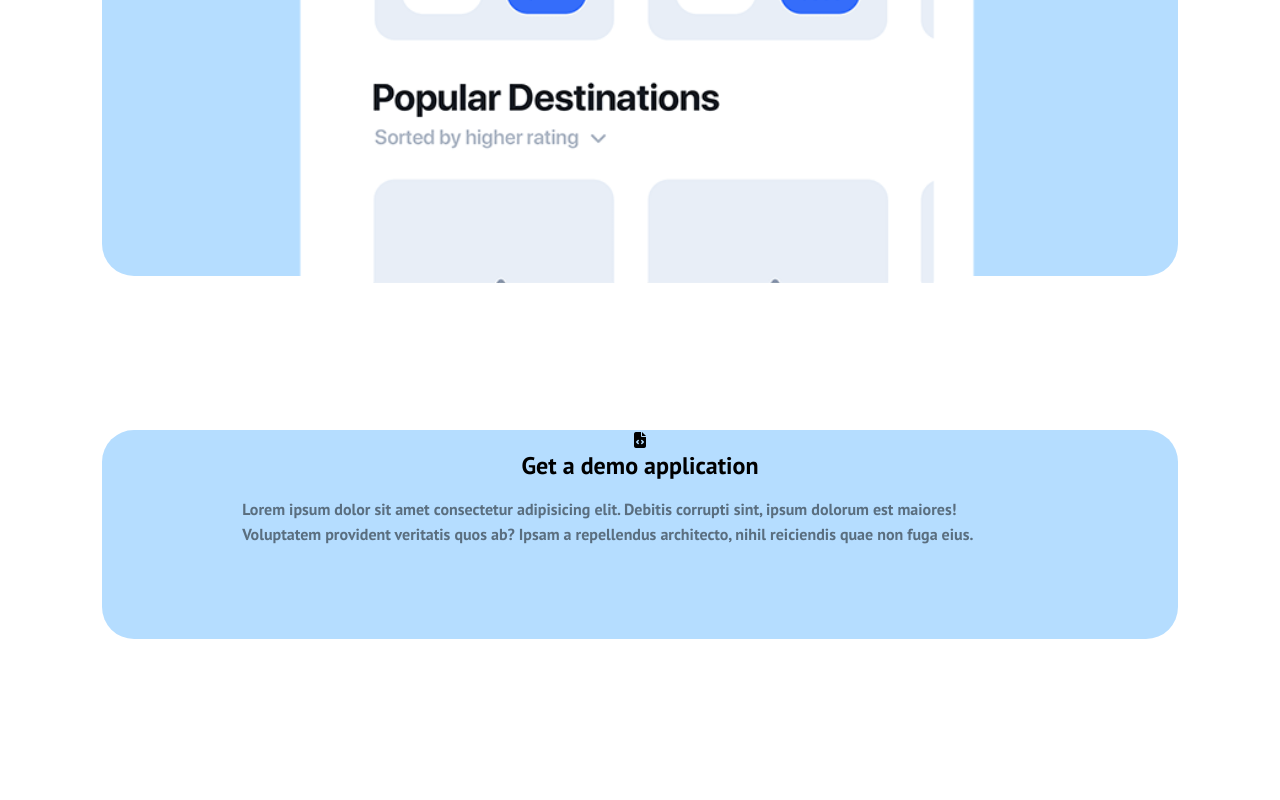
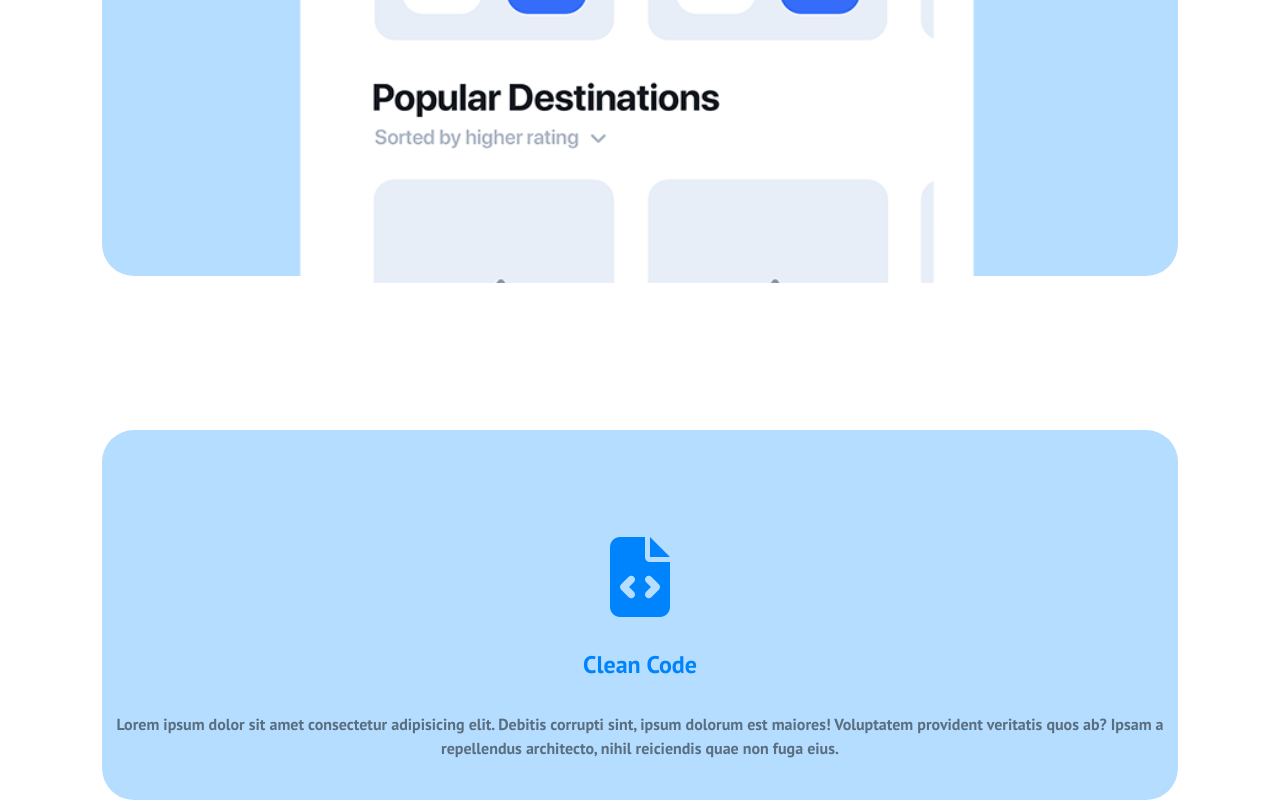
Before and after one commit to Huntney1/htmlcss-responsive-layout, a plain HTML site: page index.html in a window 1280 px wide. Shown: the part 1237-2037 px from the top of the page. Before the commit the page ends 1892 px from the top, so only its background shows below. Drawn offline with Linux system fonts and the light colour scheme.

Commit message:
2° card

```diff
--- a/css/style.css
+++ b/css/style.css
@@ -79,7 +79,7 @@ body {
 
 .row-sec-card {
     width: 100%;
-   text-align: center;
+    text-align: center;
     /* border: 1px solid black; */
 
 }
@@ -97,10 +97,13 @@ body {
 .title-col-card {
     color: rgba(0, 132, 253, 255);
     line-height: 3rem;
-    margin-top: 4%;
     text-align: center;
 }
 
+
+.title-col-card h1 {
+    margin-top: 5%;
+}
 
 .p-col-card {
     color: rgba(90, 110, 127, 255);
@@ -110,7 +113,6 @@ body {
     align-items: center;
     position: relative;
     top: 1em;
-
 
 }
 
@@ -158,10 +160,28 @@ body {
 }
 
 /* 2° card */
-.title-sm-sec{
+.title-sm-sec {
+    color: rgba(0, 132, 253, 255);
+}
+
+.title-sm-sec i {
+    font-size: 5rem;
+    margin-top: 10%;
+}
+
+.title-sm-sec h1 {
+    padding-top: 2rem;
+    padding-bottom: 2rem;
+}
+
+.p-col-sm-sec {
+
+    padding-bottom: 2.5rem;
 
 }
 
-.p-col-sm-sec{
-
+.p-col-sm-sec p{
+    text-align: center;
+    line-height: 1.5;
+    color: rgba(90, 110, 127, 255);
 }
--- a/index.html
+++ b/index.html
@@ -15,8 +15,8 @@
         crossorigin="anonymous" referrerpolicy="no-referrer" />
 
 
-    <link rel="preconnect" href="https://fonts.googleapis.com/%22%3E
-        <link rel=" preconnect" href="https://fonts.gstatic.com/" crossorigin>
+    <link rel="preconnect" href="https://fonts.googleapis.com/%22%3E>
+        <link rel="preconnect" href="https://fonts.gstatic.com/" crossorigin>
     <link href="https://fonts.googleapis.com/css2?family=PT+Sans:ital,wght@0,700;1,400&display=swap" rel="stylesheet">
 
 </head>
@@ -75,9 +75,9 @@
                     <div class="col-sec-card">
                         <div class="title-sm-sec">
                             <i class="fa-solid fa-file-code"></i>
-                            <h1>Get a demo application</h1>
+                            <h1>Clean Code</h1>
                         </div>
-                        <div class="p-col-card">
+                        <div class="p-col-sm-sec">
                             <p>Lorem ipsum dolor sit amet consectetur adipisicing elit. Debitis corrupti sint, ipsum
                                 dolorum est maiores! Voluptatem provident veritatis quos ab? Ipsam a repellendus
                                 architecto, nihil reiciendis quae non fuga eius.
```
